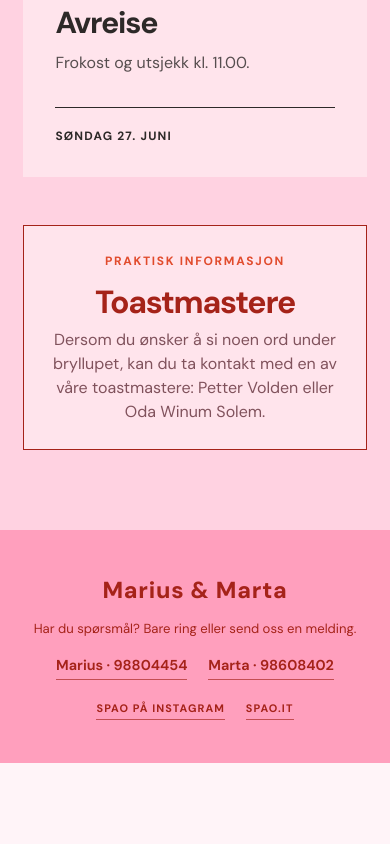
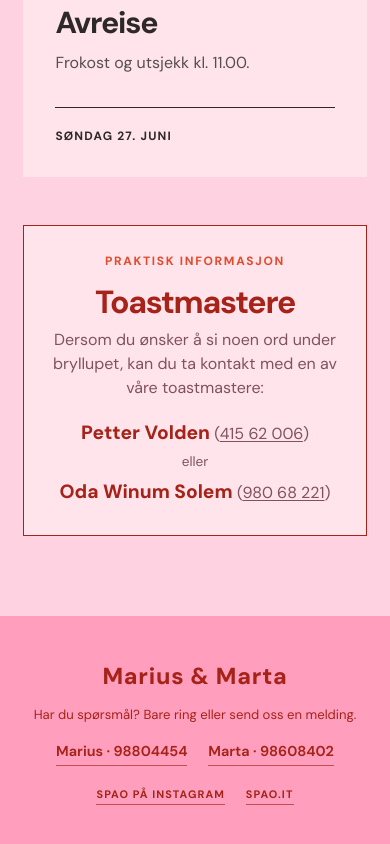
Before and after one commit to martaogmarius/martaogmarius.github.io, a Next.js app: page /program in a window 390 px wide. Shown: the part 1256-2100 px from the top of the page. Before the commit the page ends 2019 px from the top, so only its background shows below. Built offline with nearby package versions, Linux system fonts and the light colour scheme.

Commit message:
Highlight toastmasters and add phone numbers

```diff
--- a/app/program/page.tsx
+++ b/app/program/page.tsx
@@ -32,7 +32,12 @@ export default function ProgramPage() {
         <aside className="toastmasters-card">
           <p className="kicker">Praktisk informasjon</p>
           <h2>Toastmastere</h2>
-          <p>Dersom du ønsker å si noen ord under bryllupet, kan du ta kontakt med en av våre toastmastere: Petter Volden eller Oda Winum Solem.</p>
+          <p>Dersom du ønsker å si noen ord under bryllupet, kan du ta kontakt med en av våre toastmastere:</p>
+          <p className="toastmasters-contacts">
+            <span><strong>Petter Volden</strong> (<a href="tel:+4741562006">415 62 006</a>)</span>
+            <span className="toastmasters-or">eller</span>
+            <span><strong>Oda Winum Solem</strong> (<a href="tel:+4798068221">980 68 221</a>)</span>
+          </p>
         </aside>
       </section>
       <SiteFooter />
```
Also changed, not shown: app/globals.css.
